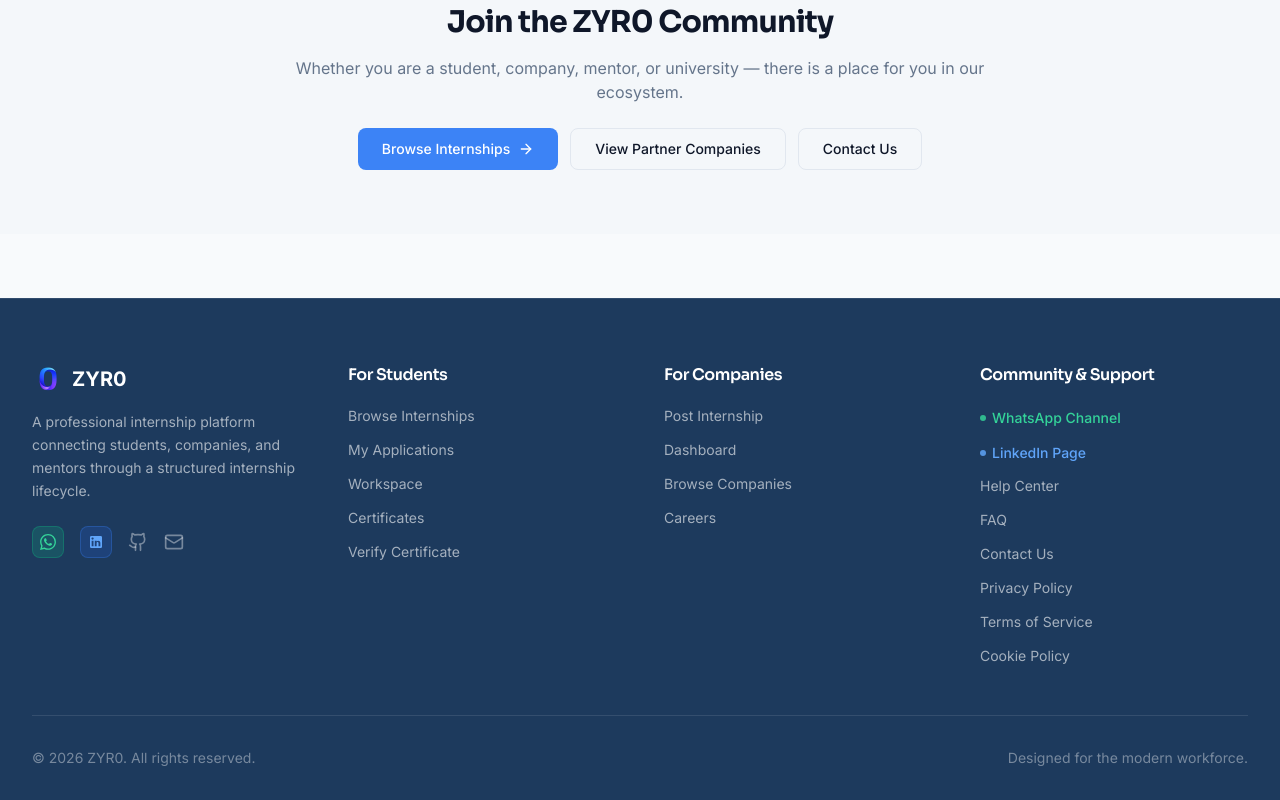
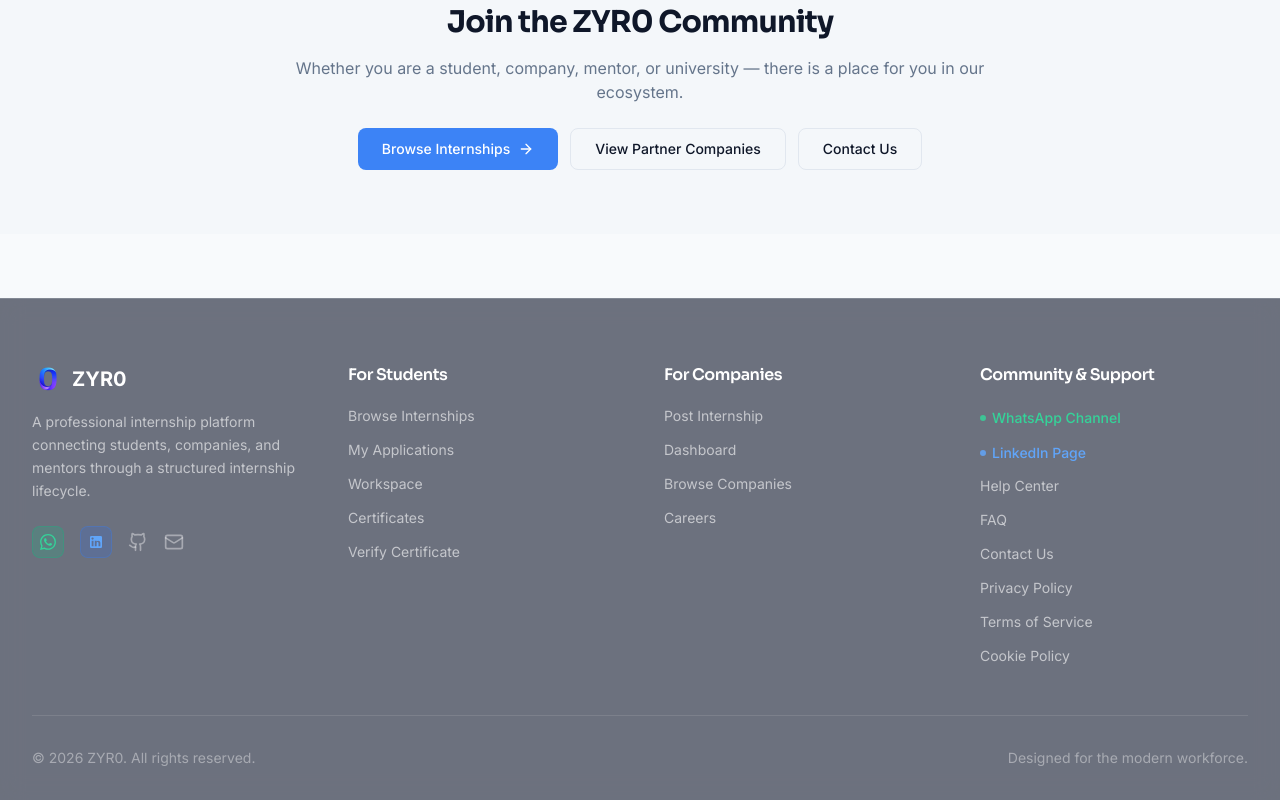
Before and after one commit to ilyaskhan12Q/ZYR0, a React (Vite) app in the folder app/: page /about in a window 1280 px wide. Shown: the part 4943-5743 px from the top of the page. Built offline with nearby package versions, Linux system fonts and the light colour scheme; no server answers.

Commit message:
refactor(landing): systematically eliminate opaque containers and backgrounds (Phase 3)

```diff
--- a/app/src/index.css
+++ b/app/src/index.css
@@ -558,7 +558,7 @@
 
 /* Hero gradient */
 .hero-gradient {
-  background: linear-gradient(135deg, #1E3A5F 0%, #0F172A 50%, #1E3A5F 100%);
+  background: transparent;
 }
 
 /* Hero full-height: fills the true visible viewport on all devices.
--- a/app/src/layouts/PublicLayout.tsx
+++ b/app/src/layouts/PublicLayout.tsx
@@ -37,11 +37,11 @@ export default function PublicLayout() {
   }, [location.pathname]);
 
   if (isAuthPage) {
-    return <div className="min-h-screen bg-background"><Outlet /></div>;
+    return <div className="min-h-screen bg-transparent"><Outlet /></div>;
   }
 
   return (
-    <div className="min-h-screen bg-background">
+    <div className="min-h-screen bg-transparent">
       {/* Navigation */}
       <nav
         className={`fixed top-0 left-0 right-0 z-50 transition-all duration-300 ${scrolled ? 'glass shadow-sm' : 'bg-transparent'
@@ -202,7 +202,7 @@ export default function PublicLayout() {
 
       {/* Footer (hidden on auth pages) */}
       {!isAuthPage && (
-        <footer className="bg-primary dark:bg-slate-950 text-white dark:text-slate-200 border-t border-border/10">
+        <footer className="bg-slate-900/60 dark:bg-slate-950/60 backdrop-blur-md text-white dark:text-slate-200 border-t border-slate-200/20 dark:border-white/10 relative z-10">
           <div className="max-w-7xl mx-auto px-4 sm:px-6 lg:px-8 pt-16 pb-8">
             <div className="grid grid-cols-2 md:grid-cols-4 gap-8 md:gap-12">
               {/* Brand */}
```
